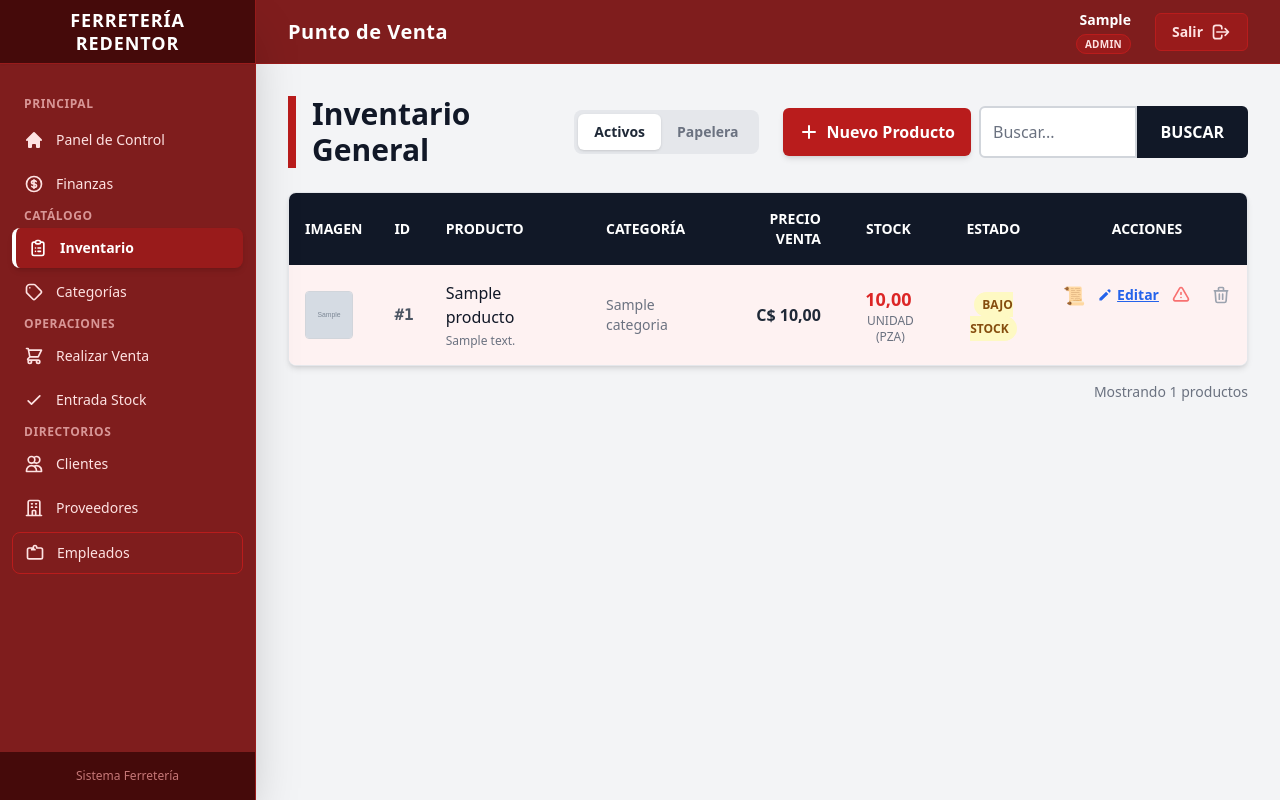
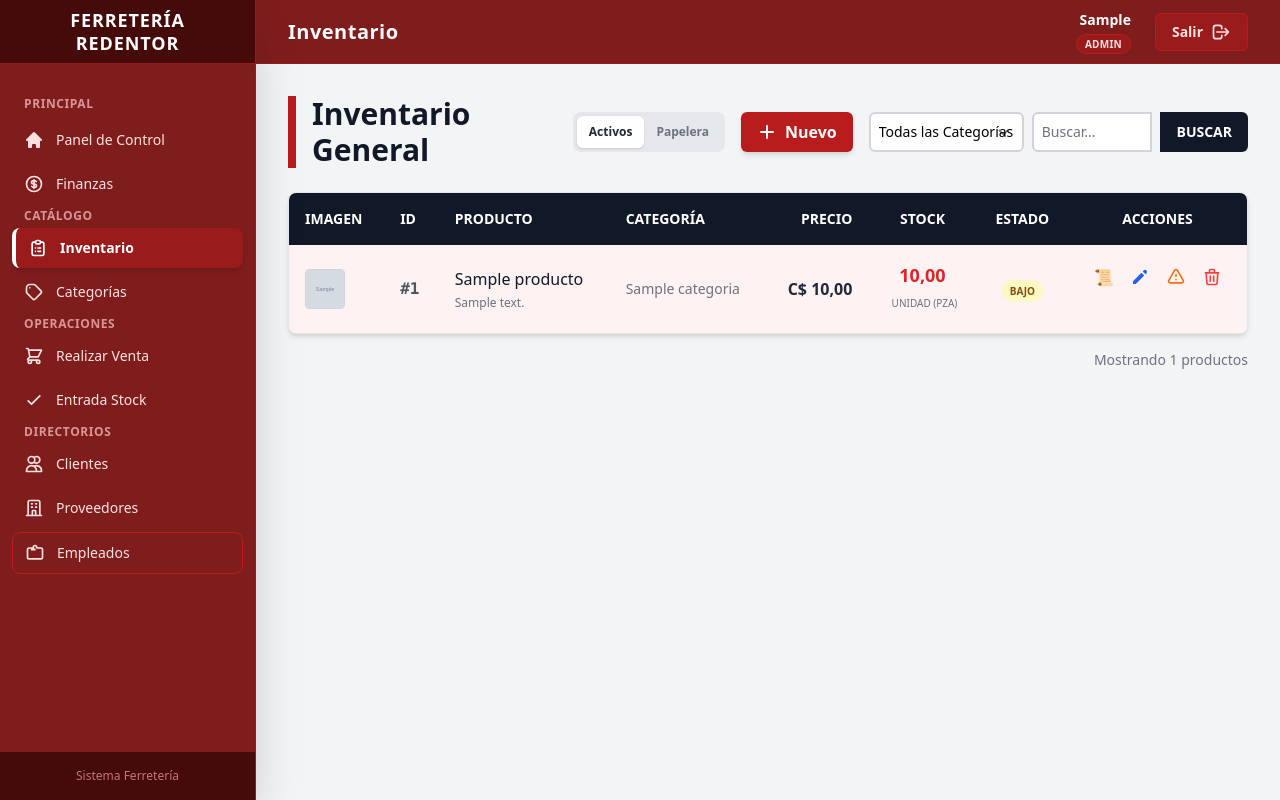
Before and after one commit to diazinho777/Ferreteria-sistema, a Django app: page /inventario/ in a window 1280 px wide. Run offline with Django 5.2, Linux system fonts and the light colour scheme; a user stored in the database is signed in; tables that the repository leaves empty hold one stand-in row (values such as "Sample post"); grey boxes marked "Sample" are stand-in pictures; parts of the project's set-up code (start-up, migrations or seed data) failed here and were passed over; some libraries are stand-ins or nearby versions.

Commit message:
Agregada visualizacion de unidad en inventario y correcciones de diseño

```diff
--- a/core/views.py
+++ b/core/views.py
@@ -105,8 +105,8 @@
         'venta': venta,
         'detalles': detalles,
         'empresa': {
-            'nombre': 'FERRETERÍA REDENTOR',
-            'direccion': 'Calle Principal #123, Managua',
+            'nombre': 'FERRETERÍA MI REDENTOR',
+            'direccion': 'Ciudad Sandino, Managua',
             'telefono': '2222-5555',
             'ruc': 'J031000000000'
         }
@@ -121,25 +121,38 @@
 @login_required
 def lista_productos(request):
     busqueda = request.GET.get('q')
-    estado = request.GET.get('estado') # <--- NUEVO: Capturamos el filtro
+    estado = request.GET.get('estado')
+    categoria_id = request.GET.get('categoria') # <--- NUEVO: Filtro
 
-    # Por defecto mostramos activos, si piden 'inactivos', mostramos los falsos
+    # 1. Filtro de Estado (Activo/Papelera)
     if estado == 'inactivos':
-        productos = Producto.objects.filter(activo=False).order_by('nombre')
+        productos = Producto.objects.filter(activo=False)
     else:
-        productos = Producto.objects.filter(activo=True).order_by('nombre')
+        productos = Producto.objects.filter(activo=True)
 
+    # 2. Filtro por Categoría (NUEVO)
+    if categoria_id:
+        productos = productos.filter(categoria_id=categoria_id)
+
+    # 3. Buscador
     if busqueda:
-        # Buscamos en TODOS (activos e inactivos) si hay búsqueda, o mantenemos el filtro
         productos = productos.filter(
             Q(nombre__icontains=busqueda) |
             Q(id_producto__icontains=busqueda)
         )
 
+    # 4. ORDENAMIENTO POR ID (NUEVO)
+    productos = productos.order_by('id_producto')
+
+    # Obtenemos todas las categorías para el dropdown
+    categorias = Categoria.objects.all().order_by('nombre')
+
     context = {
         'productos': productos,
         'busqueda': busqueda,
-        'estado': estado # Pasamos el estado para saber qué botón pintar en el HTML
+        'estado': estado,
+        'categorias': categorias,       # Enviamos la lista
+        'categoria_seleccionada': int(categoria_id) if categoria_id else None
     }
     return render(request, 'core/productos.html', context)
 
--- a/templates/base.html
+++ b/templates/base.html
@@ -136,14 +136,13 @@
         <header class="flex justify-between items-center py-4 px-8 bg-red-900 shadow-md border-b border-red-800 h-16">
 
             <h2 class="text-xl font-bold text-white tracking-wide">
-                {% if 'venta' in request.path %} Punto de Venta
-                {% elif 'inventario' in request.path %} Inventario
+                {% if 'inventario' in request.path %} Inventario  {% elif 'venta' in request.path %} Punto de Venta
+                {% elif 'compras' in request.path %} Entrada de Stock
                 {% elif 'finanzas' in request.path %} Reportes Financieros
                 {% elif 'clientes' in request.path %} Gestión de Clientes
                 {% elif 'proveedores' in request.path %} Gestión de Proveedores
                 {% elif 'usuarios' in request.path %} Equipo de Trabajo
                 {% elif 'categorias' in request.path %} Categorías
-                {% elif 'compras' in request.path %} Compras (Entradas)
                 {% else %} Panel de Control {% endif %}
             </h2>
 
--- a/templates/core/productos.html
+++ b/templates/core/productos.html
@@ -10,33 +10,43 @@
 
         <div class="flex flex-col md:flex-row gap-2 w-full md:w-auto items-center">
 
-            <div class="flex bg-gray-200 rounded-lg p-1 mr-4">
+            <div class="flex bg-gray-200 rounded-lg p-1 mr-2">
                 <a href="{% url 'lista_productos' %}"
-                   class="px-4 py-2 rounded-md text-sm font-bold transition {% if not estado %}bg-white text-gray-800 shadow{% else %}text-gray-500 hover:text-gray-700{% endif %}">
+                   class="px-3 py-2 rounded-md text-xs font-bold transition {% if not estado %}bg-white text-gray-800 shadow{% else %}text-gray-500 hover:text-gray-700{% endif %}">
                    Activos
                 </a>
                 <a href="{% url 'lista_productos' %}?estado=inactivos"
-                   class="px-4 py-2 rounded-md text-sm font-bold transition {% if estado == 'inactivos' %}bg-white text-red-600 shadow{% else %}text-gray-500 hover:text-gray-700{% endif %}">
+                   class="px-3 py-2 rounded-md text-xs font-bold transition {% if estado == 'inactivos' %}bg-white text-red-600 shadow{% else %}text-gray-500 hover:text-gray-700{% endif %}">
                    Papelera
                 </a>
             </div>
 
             {% if user.role == 'admin' and not estado %}
-            <a href="{% url 'agregar_producto' %}" class="bg-red-700 hover:bg-red-800 text-white px-4 py-3 rounded-md font-bold flex justify-center items-center gap-2 shadow-md transition whitespace-nowrap">
+            <a href="{% url 'agregar_producto' %}" class="bg-red-700 hover:bg-red-800 text-white px-4 py-2 rounded-md font-bold flex justify-center items-center gap-2 shadow-md transition whitespace-nowrap mr-2">
                 <svg xmlns="http://www.w3.org/2000/svg" class="h-5 w-5" viewBox="0 0 20 20" fill="currentColor"><path fill-rule="evenodd" d="M10 3a1 1 0 011 1v5h5a1 1 0 110 2h-5v5a1 1 0 11-2 0v-5H4a1 1 0 110-2h5V4a1 1 0 011-1z" clip-rule="evenodd" /></svg>
-                Nuevo Producto
+                Nuevo
             </a>
             {% endif %}
 
-            <form method="get" action="" class="w-full flex">
+            <form method="get" action="" class="w-full flex gap-2">
                 {% if estado %}<input type="hidden" name="estado" value="{{ estado }}">{% endif %}
+
+                <select name="categoria" onchange="this.form.submit()" class="p-2 border-2 border-gray-300 rounded-md text-sm focus:border-red-600 focus:ring-1 focus:ring-red-600 cursor-pointer bg-white w-40">
+                    <option value="">Todas las Categorías</option>
+                    {% for c in categorias %}
+                        <option value="{{ c.id_categoria }}" {% if categoria_seleccionada == c.id_categoria %}selected{% endif %}>
+                            {{ c.nombre }}
+                        </option>
+                    {% endfor %}
+                </select>
 
                 <input type="text"
                        name="q"
                        value="{{ busqueda|default:'' }}"
                        placeholder="Buscar..."
-                       class="w-full p-3 border-2 border-gray-300 rounded-l-md focus:outline-none focus:border-red-600 focus:ring-1 focus:ring-red-600">
-                <button type="submit" class="bg-gray-900 text-white px-6 font-bold rounded-r-md hover:bg-gray-800 transition">
+                       class="w-full p-2 border-2 border-gray-300 rounded-l-md focus:outline-none focus:border-red-600 focus:ring-1 focus:ring-red-600 text-sm">
+
+                <button type="submit" class="bg-gray-900 text-white px-4 font-bold rounded-r-md hover:bg-gray-800 transition text-sm">
                     BUSCAR
                 </button>
             </form>
@@ -52,7 +62,7 @@
                     <th class="p-4 font-bold uppercase text-sm">ID</th>
                     <th class="p-4 font-bold uppercase text-sm">Producto</th>
                     <th class="p-4 font-bold uppercase text-sm">Categoría</th>
-                    <th class="p-4 font-bold uppercase text-sm text-right">Precio Venta</th>
+                    <th class="p-4 font-bold uppercase text-sm text-right">Precio</th>
                     <th class="p-4 font-bold uppercase text-sm text-center">Stock</th>
                     <th class="p-4 font-bold uppercase text-sm text-center">Estado</th>
 
@@ -68,9 +78,9 @@
 
                     <td class="p-4">
                         {% if p.imagen %}
-                            <img src="{{ p.imagen.url }}" alt="{{ p.nombre }}" class="w-12 h-12 object-cover rounded border border-gray-300">
+                            <img src="{{ p.imagen.url }}" alt="{{ p.nombre }}" class="w-10 h-10 object-cover rounded border border-gray-300">
                         {% else %}
-                            <div class="w-12 h-12 bg-gray-200 rounded flex items-center justify-center text-gray-400">
+                            <div class="w-10 h-10 bg-gray-200 rounded flex items-center justify-center text-gray-400">
                                 <svg class="w-6 h-6" fill="none" stroke="currentColor" viewBox="0 0 24 24"><path stroke-linecap="round" stroke-linejoin="round" stroke-width="2" d="M4 16l4.586-4.586a2 2 0 012.828 0L16 16m-2-2l1.586-1.586a2 2 0 012.828 0L20 14m-6-6h.01M6 20h12a2 2 0 002-2V6a2 2 0 00-2-2H6a2 2 0 00-2 2v12a2 2 0 002 2z"></path></svg>
                             </div>
                         {% endif %}
@@ -91,48 +101,41 @@
                     <td class="p-4 text-center">
                         <span class="font-bold text-lg {% if p.stock <= p.stock_minimo %}text-red-600{% else %}text-green-600{% endif %}">
                             {{ p.stock }}
-                            <span class="text-xs text-gray-500 font-normal ml-1 block uppercase">{{ p.get_unidad_display }}</span>
+                            <span class="text-[10px] text-gray-500 font-normal ml-1 block uppercase">{{ p.get_unidad_display }}</span>
                         </span>
                     </td>
 
                     <td class="p-4 text-center">
                         {% if not p.activo %}
-                            <span class="bg-gray-200 text-gray-600 text-xs px-2 py-1 rounded-full font-bold uppercase">INACTIVO</span>
+                            <span class="bg-gray-200 text-gray-600 text-[10px] px-2 py-1 rounded-full font-bold uppercase">INACTIVO</span>
                         {% elif p.stock == 0 %}
-                            <span class="bg-red-200 text-red-800 text-xs px-2 py-1 rounded-full font-bold uppercase">AGOTADO</span>
+                            <span class="bg-red-200 text-red-800 text-[10px] px-2 py-1 rounded-full font-bold uppercase">AGOTADO</span>
                         {% elif p.stock <= p.stock_minimo %}
-                            <span class="bg-yellow-100 text-yellow-800 text-xs px-2 py-1 rounded-full font-bold uppercase">BAJO STOCK</span>
+                            <span class="bg-yellow-100 text-yellow-800 text-[10px] px-2 py-1 rounded-full font-bold uppercase">BAJO</span>
                         {% else %}
-                            <span class="bg-green-100 text-green-800 text-xs px-2 py-1 rounded-full font-bold uppercase">OK</span>
+                            <span class="bg-green-100 text-green-800 text-[10px] px-2 py-1 rounded-full font-bold uppercase">OK</span>
                         {% endif %}
                     </td>
 
                     {% if user.role == 'admin' %}
-                    <td class="p-4 text-center flex justify-center items-center gap-3">
+                    <td class="p-4 text-center flex justify-center items-center gap-2">
 
                         {% if p.activo %}
-                            <a href="{% url 'historial_producto' p.id_producto %}" class="text-gray-600 hover:text-black text-lg" title="Ver Historial">📜</a>
+                            <a href="{% url 'historial_producto' p.id_producto %}" class="text-gray-500 hover:text-gray-800 p-1" title="Kardex">📜</a>
 
-                            <a href="{% url 'editar_producto' p.id_producto %}" class="text-blue-600 hover:text-blue-900 font-bold text-sm underline flex items-center gap-1" title="Editar Producto">
-                                <svg xmlns="http://www.w3.org/2000/svg" class="h-4 w-4" viewBox="0 0 20 20" fill="currentColor">
-                                    <path d="M13.586 3.586a2 2 0 112.828 2.828l-.793.793-2.828-2.828.793-.793zM11.379 5.793L3 14.172V17h2.828l8.38-8.379-2.83-2.828z" />
-                                </svg>
-                                Editar
+                            <a href="{% url 'editar_producto' p.id_producto %}" class="text-blue-600 hover:text-blue-900 p-1" title="Editar">
+                                <svg xmlns="http://www.w3.org/2000/svg" class="h-5 w-5" viewBox="0 0 20 20" fill="currentColor"><path d="M13.586 3.586a2 2 0 112.828 2.828l-.793.793-2.828-2.828.793-.793zM11.379 5.793L3 14.172V17h2.828l8.38-8.379-2.83-2.828z" /></svg>
                             </a>
 
-                            <a href="{% url 'reportar_perdida' p.id_producto %}" class="text-red-400 hover:text-red-700 transition" title="Reportar Daño/Pérdida">
+                            <a href="{% url 'reportar_perdida' p.id_producto %}" class="text-orange-500 hover:text-orange-700 p-1" title="Reportar Daño">
                                 <svg class="w-5 h-5" fill="none" stroke="currentColor" viewBox="0 0 24 24"><path stroke-linecap="round" stroke-linejoin="round" stroke-width="2" d="M12 9v2m0 4h.01m-6.938 4h13.856c1.54 0 2.502-1.667 1.732-3L13.732 4c-.77-1.333-2.694-1.333-3.464 0L3.34 16c-.77 1.333.192 3 1.732 3z"></path></svg>
                             </a>
 
-                            <a href="{% url 'eliminar_producto' p.id_producto %}" class="text-gray-400 hover:text-red-600 transition ml-2" title="Desactivar Producto">
-                                <svg class="w-5 h-5" fill="none" stroke="currentColor" viewBox="0 0 24 24"><path stroke-linecap="round" stroke-linejoin="round" stroke-width="2" d="M19 7l-.867 12.142A2 2 0 0116.138 21H7.862a2 2 0 01-1.995-1.858L5 7m5 4v6m4-6v6m1-10V4a1 1 0 00-1-1h-4a1 1 0 00-1 1v3M4 7h16"></path></svg>
+                            <a href="{% url 'eliminar_producto' p.id_producto %}" class="text-red-500 hover:text-red-700 p-1" title="Desactivar">
+                                <svg xmlns="http://www.w3.org/2000/svg" class="h-5 w-5" fill="none" viewBox="0 0 24 24" stroke="currentColor"><path stroke-linecap="round" stroke-linejoin="round" stroke-width="2" d="M19 7l-.867 12.142A2 2 0 0116.138 21H7.862a2 2 0 01-1.995-1.858L5 7m5 4v6m4-6v6m1-10V4a1 1 0 00-1-1h-4a1 1 0 00-1 1v3M4 7h16" /></svg>
                             </a>
-
                         {% else %}
-                            <a href="{% url 'activar_producto' p.id_producto %}" class="bg-green-100 text-green-700 hover:bg-green-200 px-3 py-1 rounded-md text-xs font-bold flex items-center gap-1 transition shadow-sm" title="Reactivar Producto">
-                                <svg class="w-4 h-4" fill="none" stroke="currentColor" viewBox="0 0 24 24"><path stroke-linecap="round" stroke-linejoin="round" stroke-width="2" d="M4 4v5h.582m15.356 2A8.001 8.001 0 004.582 9m0 0H9m11 11v-5h-.581m0 0a8.003 8.003 0 01-15.357-2m15.357 2H15"></path></svg>
-                                RESTAURAR
-                            </a>
+                            <a href="{% url 'activar_producto' p.id_producto %}" class="text-green-600 hover:text-green-800 font-bold text-xs" title="Restaurar">RESTAURAR</a>
                         {% endif %}
 
                     </td>
@@ -141,7 +144,7 @@
                 {% empty %}
                 <tr>
                     <td colspan="{% if user.role == 'admin' %}8{% else %}7{% endif %}" class="p-8 text-center text-gray-500">
-                        No se encontraron productos con esa búsqueda.
+                        No se encontraron productos.
                     </td>
                 </tr>
                 {% endfor %}
```
